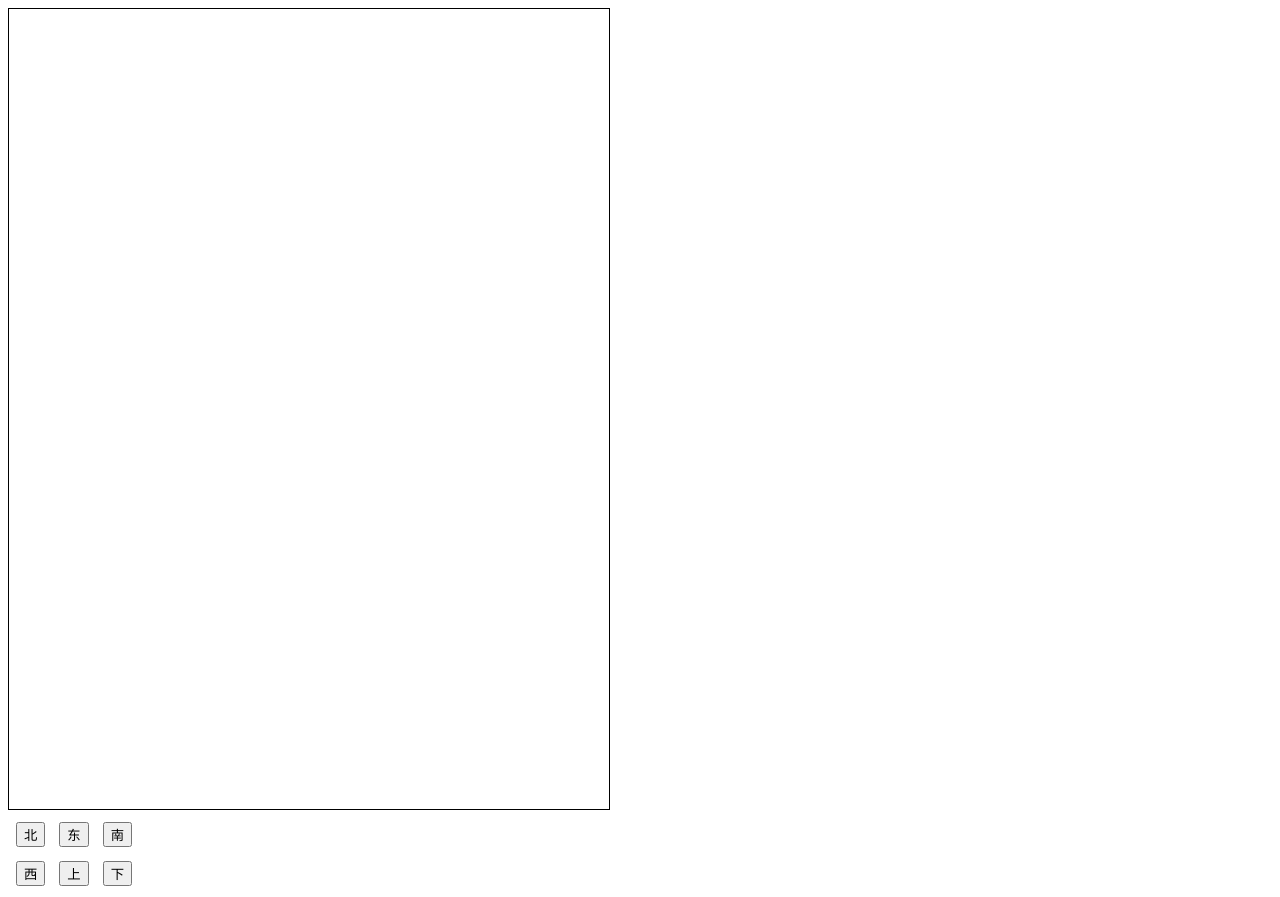
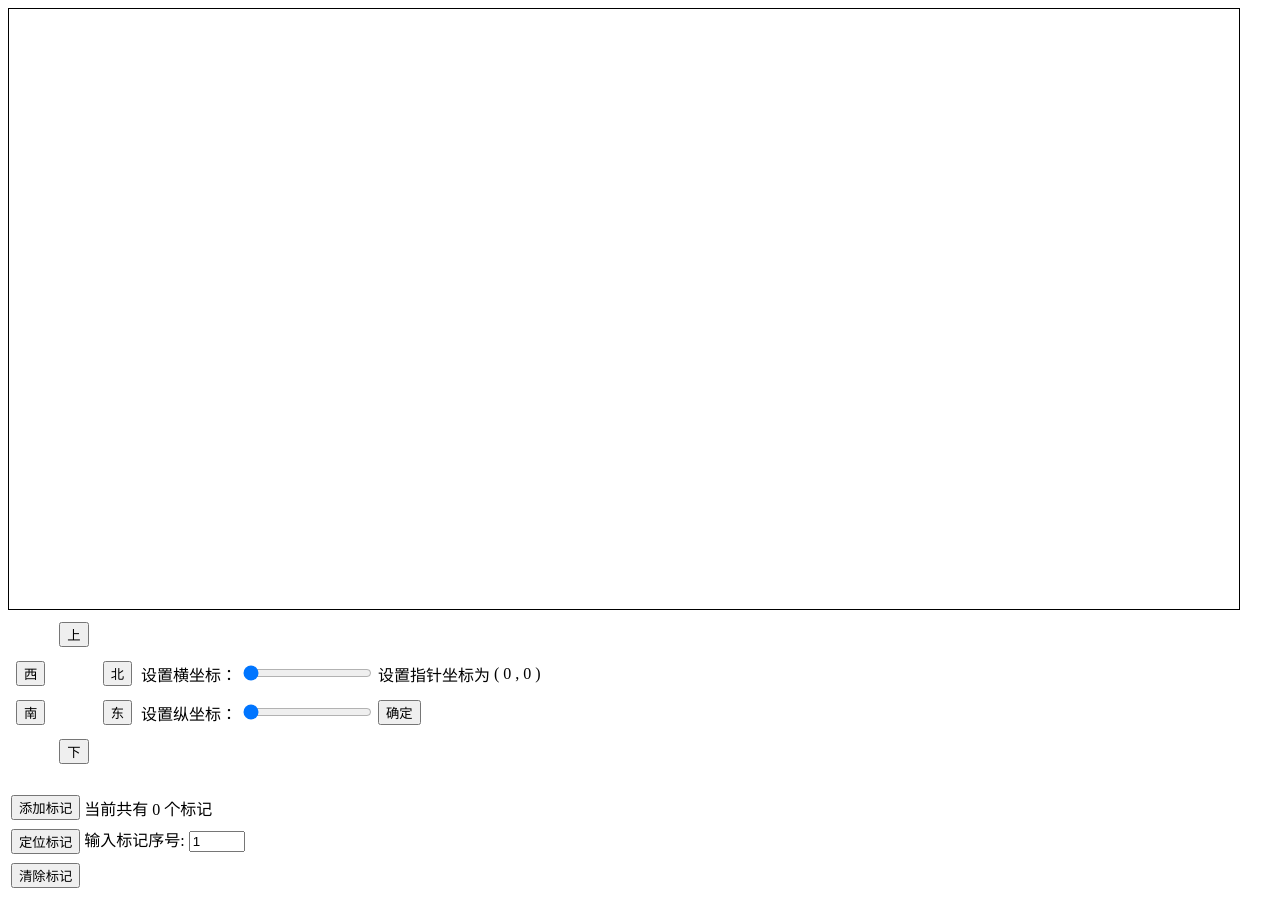
Before and after one commit to avebest1992/PipeDrawing, a website: page pipedrawingH5/index.html in a window 1280 px wide. Shown: the top 897 px of the page. Drawn offline with Linux system fonts and the light colour scheme.

Commit message:
增加滑块定位指针功能
（玛德好坑，·<input type="range">·输入的value竟然是***string！！！***，害得我搞了大半夜不知道哪里出bug！！！！）

```diff
--- a/pipedrawingH5/app.js
+++ b/pipedrawingH5/app.js
@@ -1,5 +1,11 @@
+let screenW = document.documentElement.clientWidth;
+let screenH = document.documentElement.clientHeight;
 const canvas = document.getElementById("canvas");
 const ctx = canvas.getContext("2d");
+canvas.width = screenW - 50;
+canvas.height = screenH -200;
+document.getElementById("x_slider").max = String(canvas.width);
+document.getElementById("y_slider").max = String(canvas.height);
 // const button_ne = document.getElementById("northeast");
 // const button_se = document.getElementById("southeast");
 // const button_sw = document.getElementById("southwest");
@@ -7,7 +13,7 @@ const ctx = canvas.getContext("2d");
 // const button_up = document.getElementById("up");
 // const button_down = document.getElementById("down");
 let nowX = 100;
-let nowY = 500;
+let nowY = 300;
 let stamps = [];
 let stamp_count = 0;
 let stamp_id = 0;
@@ -80,3 +86,16 @@ function clear_stamp() {
     stamp_id = 0;
     document.getElementById("stamp_count").innerText = String(stamp_count);
 }
+function show_XY() {
+    // nowX = Number(document.getElementById("x_slider").value);
+    // nowY = Number(document.getElementById("y_slider").value);
+    // document.getElementById("show_XY").innerText = "( "+String(nowX)+" , "+String(nowY)+" )";
+    let tempX, tempY;
+    tempX = document.getElementById("x_slider").value;
+    tempY = document.getElementById("y_slider").value;
+    document.getElementById("show_XY").innerText = "( "+tempX+" , "+tempY+" )";
+}
+function set_XY(){
+    nowX = Number(document.getElementById("x_slider").value);
+    nowY = Number(document.getElementById("y_slider").value);
+}
--- a/pipedrawingH5/index.html
+++ b/pipedrawingH5/index.html
@@ -2,7 +2,7 @@
 <html lang="en">
 <head>
     <meta charset="UTF-8">
-    <meta name="viewport" content="width=device-width,initial-scale=1.0">
+    <meta name="viewport" content="width=device-width,initial-scale=1.0,minimum-scale=1.0,maximum-scale=1.0,user-scalable=no" />
     <title>单线图在线绘制工具</title>
 </head>
 <body>
@@ -12,14 +12,37 @@
     <br>
     <table>
         <tr>
-        <td><button id="northeast" style="margin: 5px 5px 5px 5px;" onclick="button_ne()">北</button></td>
-        <td><button id="southeast" style="margin: 5px 5px 5px 5px;" onclick="button_se()">东</button></td>
-        <td><button id="southwest" style="margin: 5px 5px 5px 5px;" onclick="button_sw()">南</button></td>
+            <td></td>
+            <td><button id="up" style="margin: 5px 5px 5px 5px;" onclick="button_up()">上</button></td>
         </tr>
         <tr>
-        <td><button id="northwest" style="margin: 5px 5px 5px 5px;" onclick="button_nw()">西</button></td>
-        <td><button id="up" style="margin: 5px 5px 5px 5px;" onclick="button_up()">上</button></td>
-        <td><button id="down" style="margin: 5px 5px 5px 5px;" onclick="button_dn()">下</button></td>
+            <td><button id="northwest" style="margin: 5px 5px 5px 5px;" onclick="button_nw()">西</button></td>
+            <td></td>
+<!--            <td><button id="up" style="margin: 5px 5px 5px 5px;" onclick="button_up()">上</button></td>-->
+            <td><button id="northeast" style="margin: 5px 5px 5px 5px;" onclick="button_ne()">北</button></td>
+            <td>
+                <label for="x_slider">设置横坐标：</label>
+                <input id="x_slider" type="range" min="0" max="500" step="1" value="0" oninput="show_XY()" />
+            </td>
+            <td>设置指针坐标为</td>
+            <td><span id="show_XY">( 0 , 0 )</span></td>
+        </tr>
+        <tr>
+            <td><button id="southwest" style="margin: 5px 5px 5px 5px;" onclick="button_sw()">南</button></td>
+            <td></td>
+<!--            <td><button id="down" style="margin: 5px 5px 5px 5px;" onclick="button_dn()">下</button></td>-->
+            <td><button id="southeast" style="margin: 5px 5px 5px 5px;" onclick="button_se()">东</button></td>
+            <td>
+                <label for="y_slider">设置纵坐标：</label>
+                <input id="y_slider" type="range" min="0" max="500" step="1" value="0" oninput="show_XY()" />
+            </td>
+            <td>
+                <button id="set_XY" onclick="set_XY()">确定</button>
+            </td>
+        </tr>
+        <tr>
+            <td></td>
+            <td><button id="down" style="margin: 5px 5px 5px 5px;" onclick="button_dn()">下</button></td>
         </tr>
     </table>
     <table style="margin-top: 20px;">
```
